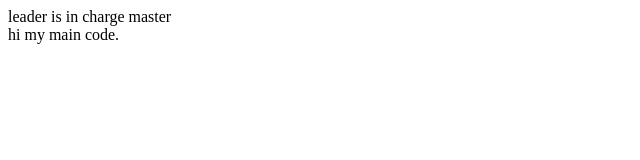
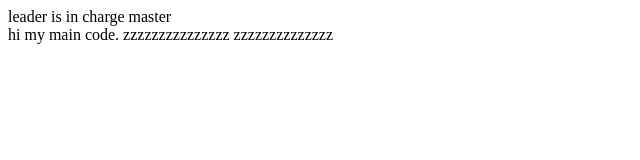
Before and after one commit to lemonaS2/company-project, a plain HTML site: page index.html in a window 1280 px wide. Shown: the whole page, without its empty margins (0-640 px from the left). Drawn offline with Linux system fonts and the light colour scheme.

Commit message:
freshman second commit

```diff
--- a/index.html
+++ b/index.html
@@ -13,6 +13,8 @@
     </nav>
     <main>
         hi my main code.
+        zzzzzzzzzzzzzzz
+        zzzzzzzzzzzzzz
     </main>
     <footer>
 
```
